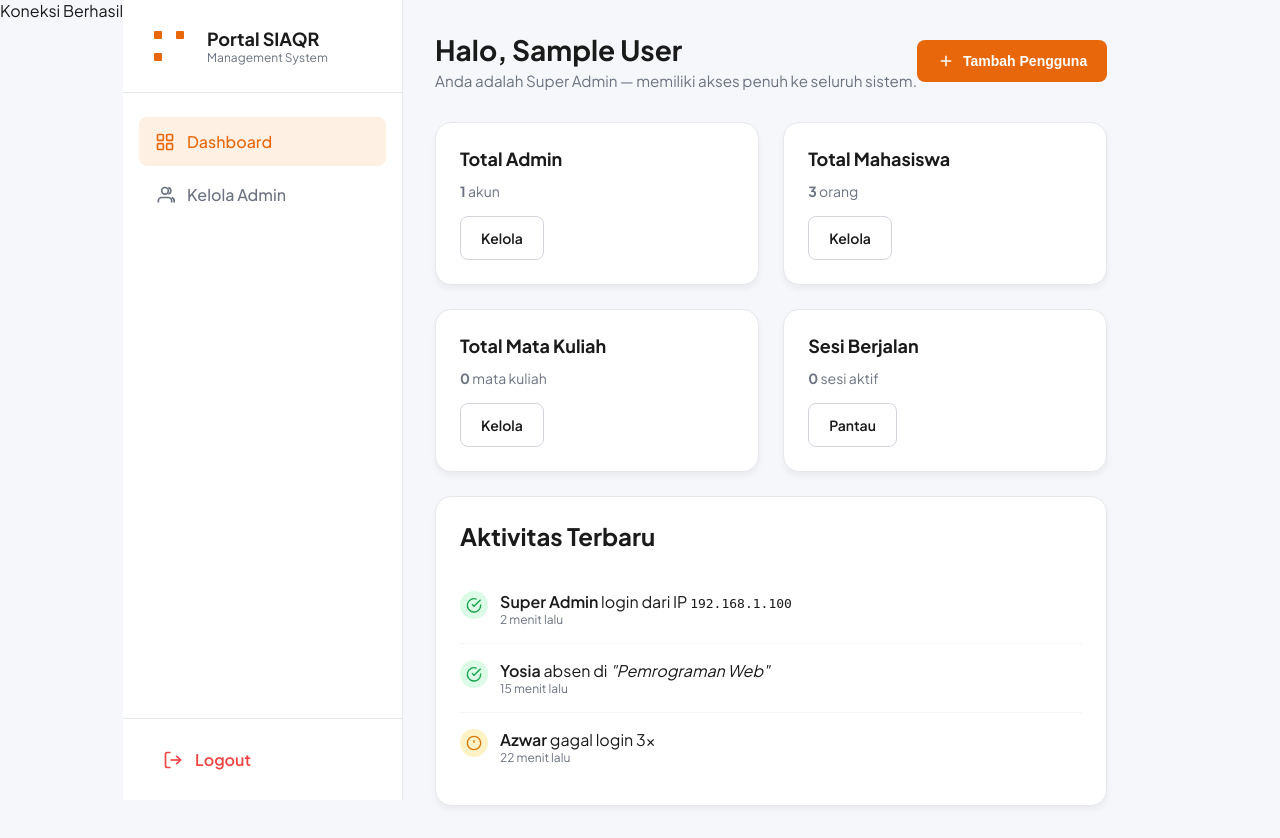
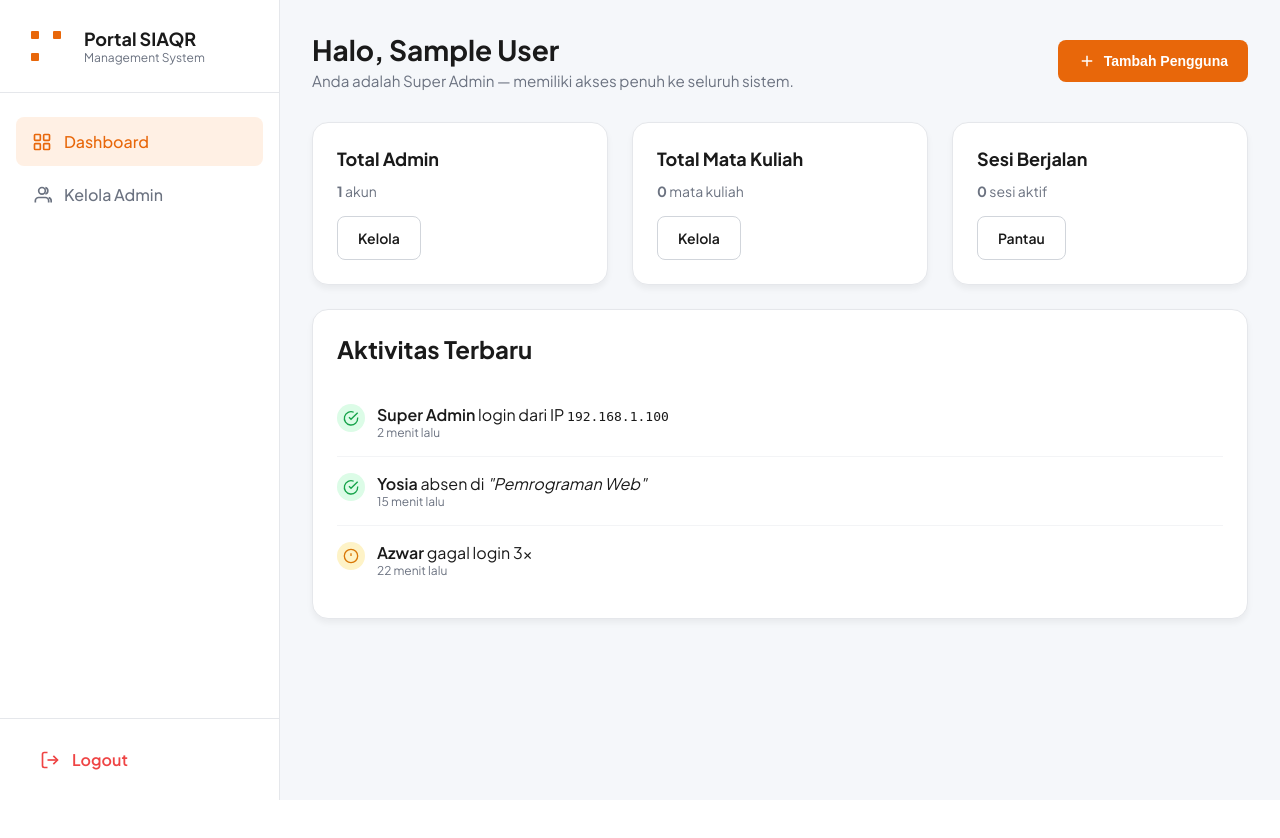
Before and after one commit to azwar-zsh/siaqr, a PHP site: page /dashboard_super.php in a window 1280 px wide. After the commit the page ends 800 px from the top, so only its background shows below. Run offline with PHP 8.4, Linux system fonts and the light colour scheme; the visitor is signed in with stand-in values (Sample User, id 1); data comes from the database, SQL or seed files in the repository; data that the repository does not hold is empty.

Commit message:
perbaikan dashboard dan kelola admin di super admin

```diff
--- a/connection.php
+++ b/connection.php
@@ -9,5 +9,5 @@ $conn = new mysqli($server,$username,$pasword,$db);
 if ($conn->connect_error) {
     die("Koneksi Gagal".$conn->connect_error);
 } else {
-    echo "Koneksi Berhasil";
+    // echo "Koneksi Berhasil";
 }
--- a/dashboard_super.php
+++ b/dashboard_super.php
@@ -1,6 +1,6 @@
 <?php
 session_start();
-require_once 'connection.php';
+include 'connection.php';
 // Proteksi: hanya super_admin boleh masuk
 if (!isset($_SESSION['logged_in']) || $_SESSION['role'] !== 'super_admin') {
     header('Location: login.php');
@@ -31,7 +31,10 @@ $active_page = 'dashboard';
             font-family: 'Plus Jakarta Sans', sans-serif;
             background: #f5f7fa;
             color: #1a1a1a;
-            display: flex;
+        }
+
+        .admin-wrapper {
+            width: 100%;
         }
 
         /* === SIDEBAR === */
@@ -135,8 +138,8 @@ $active_page = 'dashboard';
         }
 
         /* === MAIN CONTENT === */
+
         .main-content {
-            flex: 1;
             margin-left: 280px;
             padding: 2rem;
         }
@@ -382,16 +385,6 @@ $active_page = 'dashboard';
                 </div>
 
                 <div class="card">
-                    <h3>Total Mahasiswa</h3>
-                    <?php
-                    $q = mysqli_query($conn, "SELECT COUNT(*) as total FROM mahasiswa");
-                    $r = mysqli_fetch_assoc($q);
-                    ?>
-                    <p><strong><?= $r['total'] ?></strong> orang</p>
-                    <a href="kelola_mahasiswa.php" class="btn btn-outline">Kelola</a>
-                </div>
-
-                <div class="card">
                     <h3>Total Mata Kuliah</h3>
                     <?php
                     $q = mysqli_query($conn, "SELECT COUNT(*) as total FROM mata_kuliah");
--- a/login.php
+++ b/login.php
@@ -1,6 +1,6 @@
 <?php
 session_start();
-require_once 'connection.php';
+include'connection.php';
 
 $error = '';
 
```
Also changed, not shown: kelola_admin.php (+5 -12 lines).
